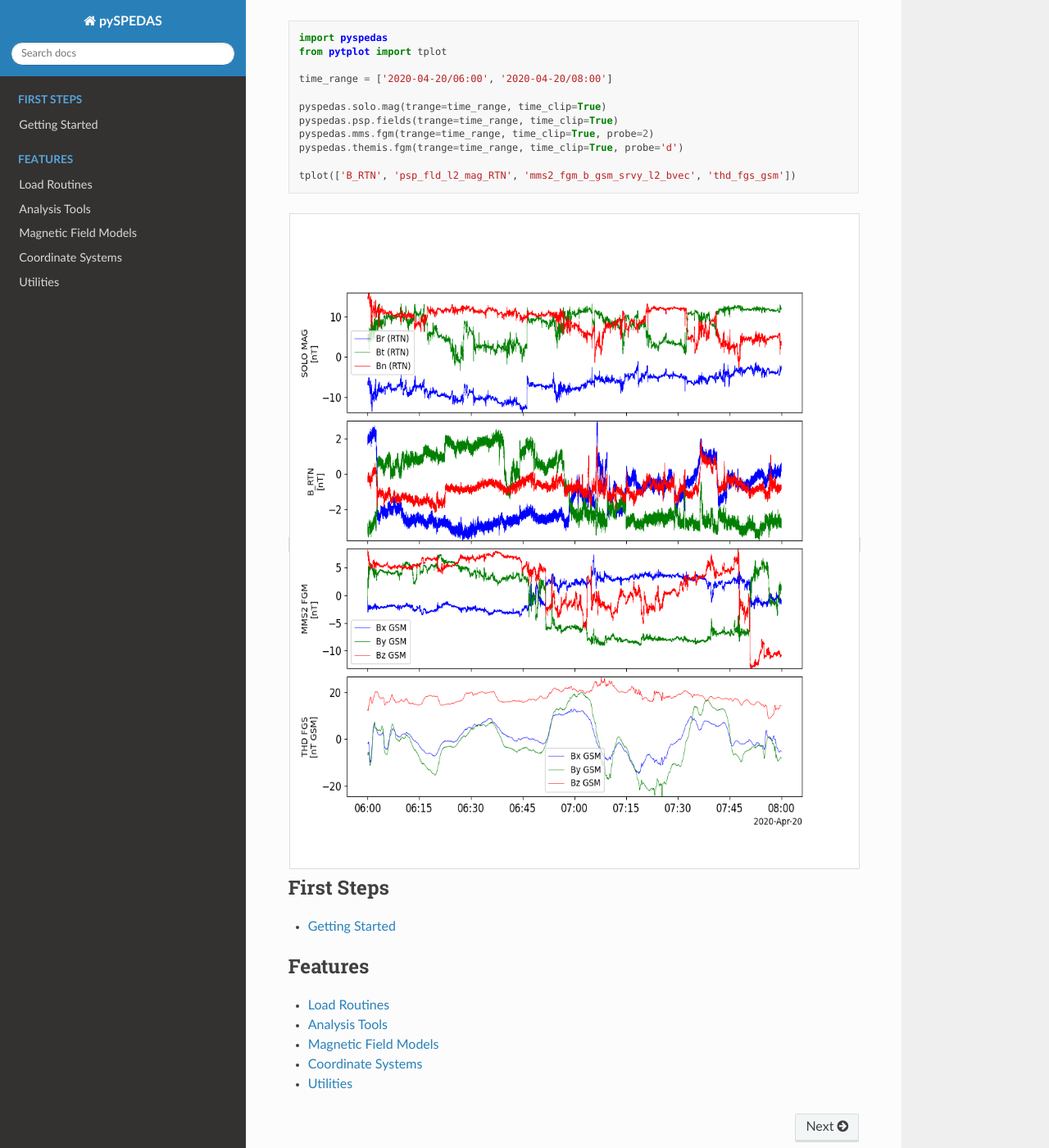
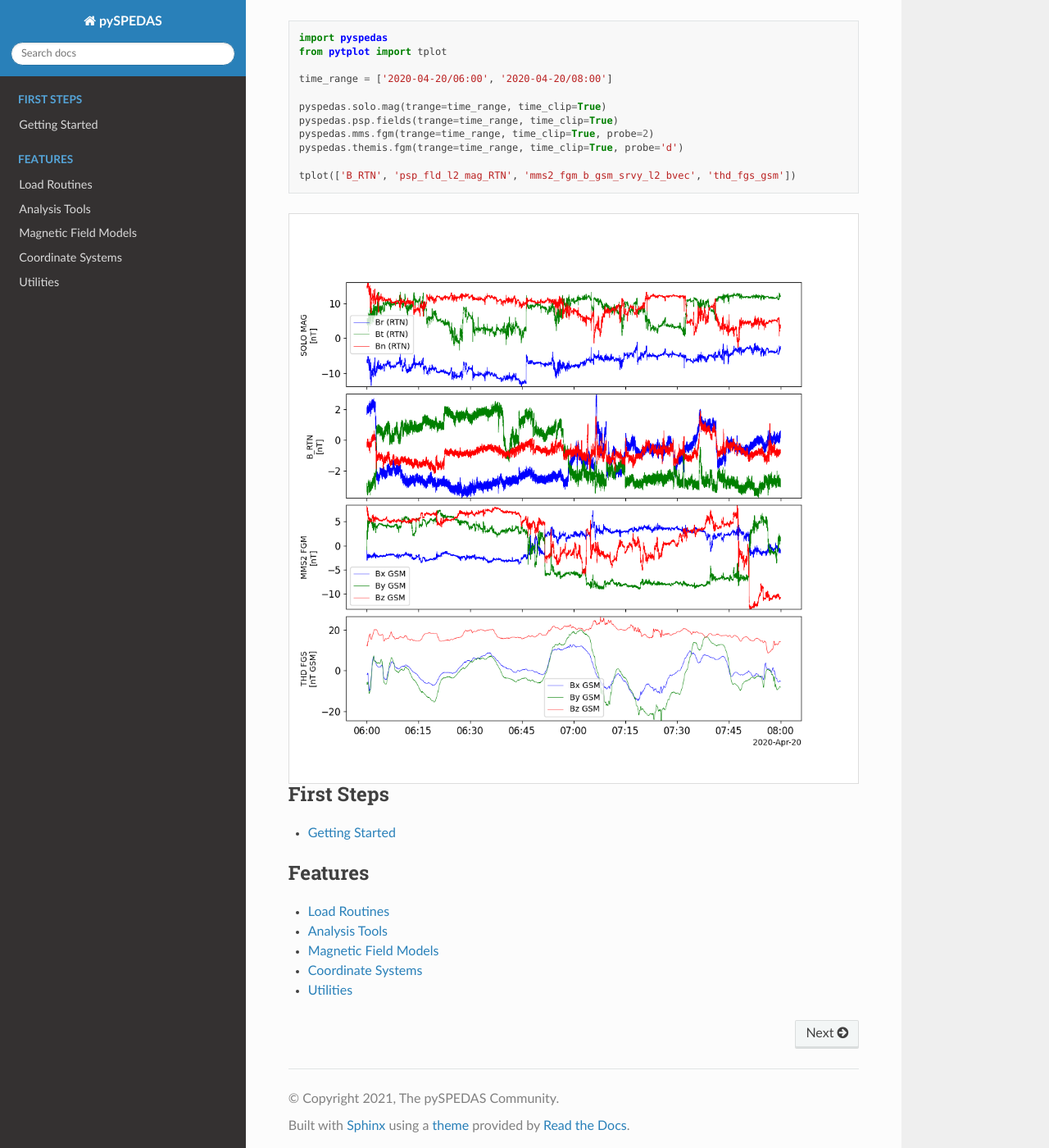
Before and after one commit to spedas/pyspedas, a Sphinx documentation site: the page built from docs/source/index.rst, in a window 1280 px wide and 1400 px high, scrolled down 399 px. Shown: the whole window at 82% size. Built offline with Sphinx 7.4.7 and the Read the Docs theme 2.0.0, drawn with Linux system fonts in a browser that asks for light colours.

Commit message:
a few more minor changes

```diff
--- a/docs/source/_static/css/custom.css
+++ b/docs/source/_static/css/custom.css
@@ -1,4 +1,3 @@
 .imgborder {
   border: 1px solid #ddd;
-  margin-bottom: 10px;
 }
--- a/docs/source/index.rst
+++ b/docs/source/index.rst
@@ -29,7 +29,6 @@
    tplot(['B_RTN', 'psp_fld_l2_mag_RTN', 'mms2_fgm_b_gsm_srvy_l2_bvec', 'thd_fgs_gsm'])
 
 .. figure:: _static/solo-psp-mms-themis.png
-   :scale: 80 %
    :align: center
    :class: imgborder
 
```
